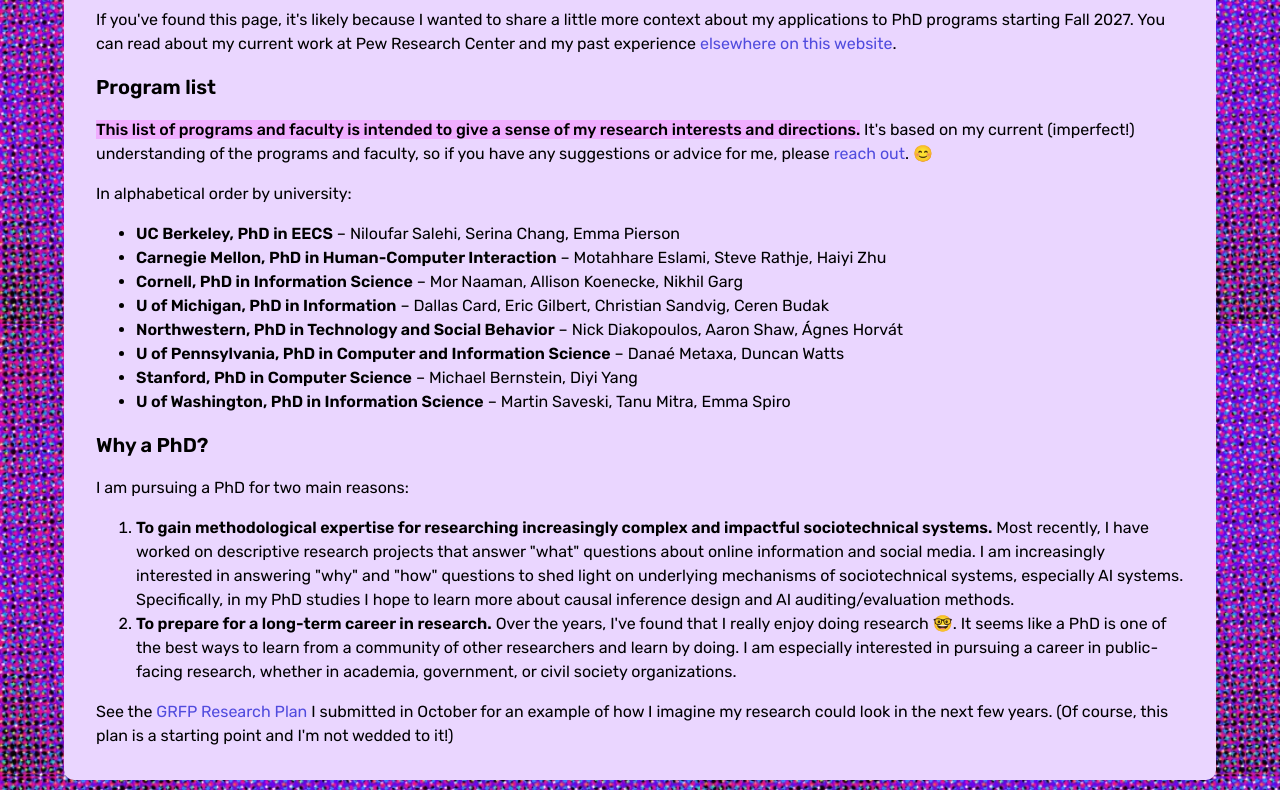
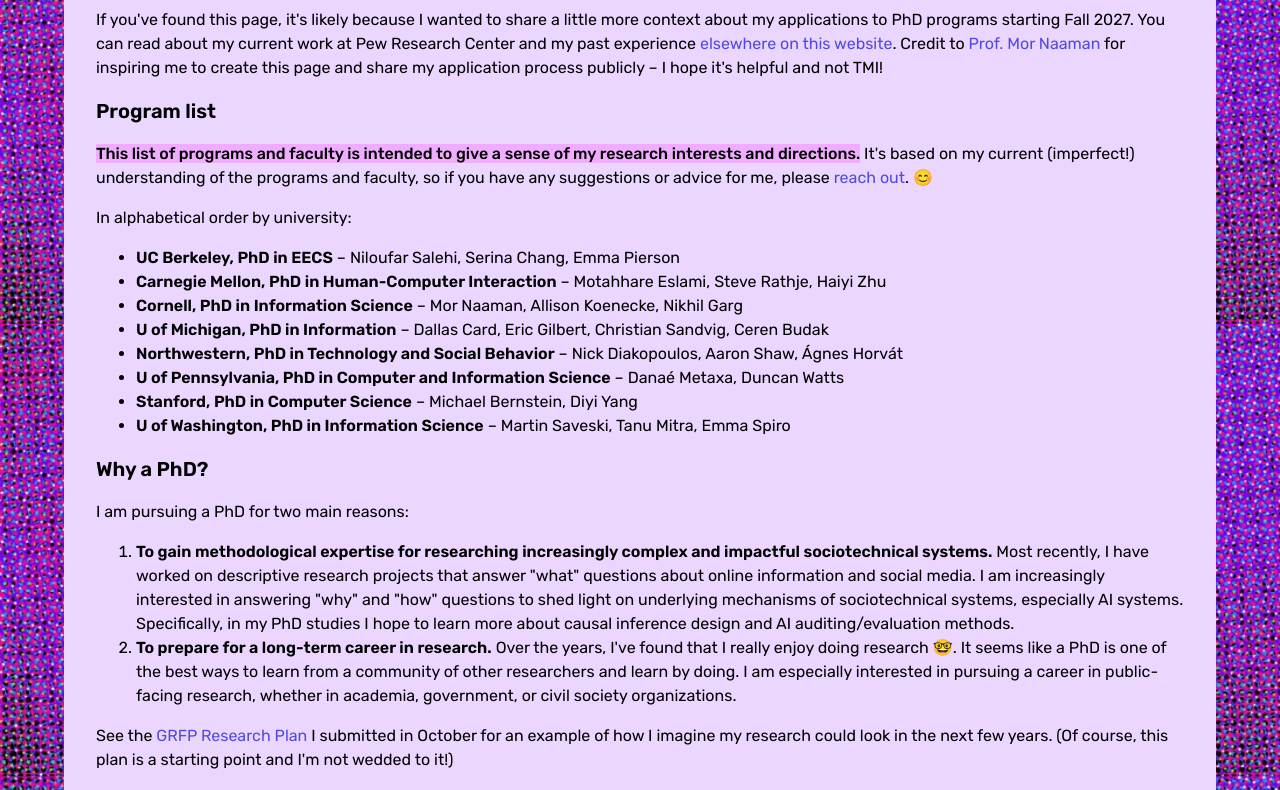
Before and after one commit to annalieb/about-me, a plain HTML site: page grad-apps.html in a window 1280 px wide. Shown: the part 129-919 px from the top of the page. Drawn offline with Linux system fonts and the light colour scheme.

Commit message:
Add credits

```diff
--- a/grad-apps.html
+++ b/grad-apps.html
@@ -24,6 +24,7 @@
         If you've found this page, it's likely because I wanted to share a little more
         context about my applications to PhD programs starting Fall 2027. You can read
         about my current work at Pew Research Center and my past experience <a href="index.html">elsewhere on this website</a>.
+        Credit to <a href="https://lnkd.in/p/eVEVqKeS">Prof. Mor Naaman</a> for inspiring me to create this page and share my application process publicly &#8211; I hope it's helpful and not TMI!
     </p>
     <h4>Program list</h4>
     <p>
```
